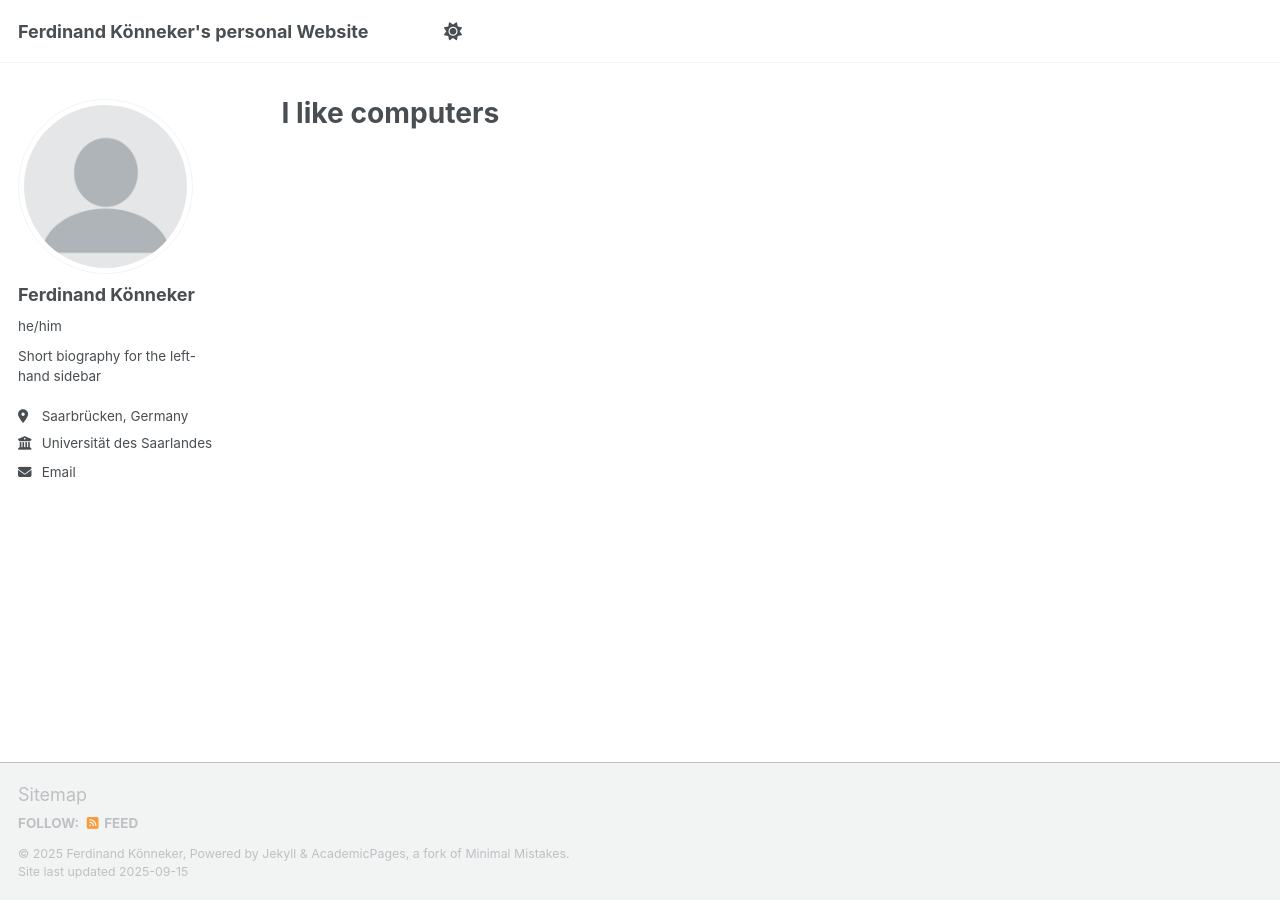
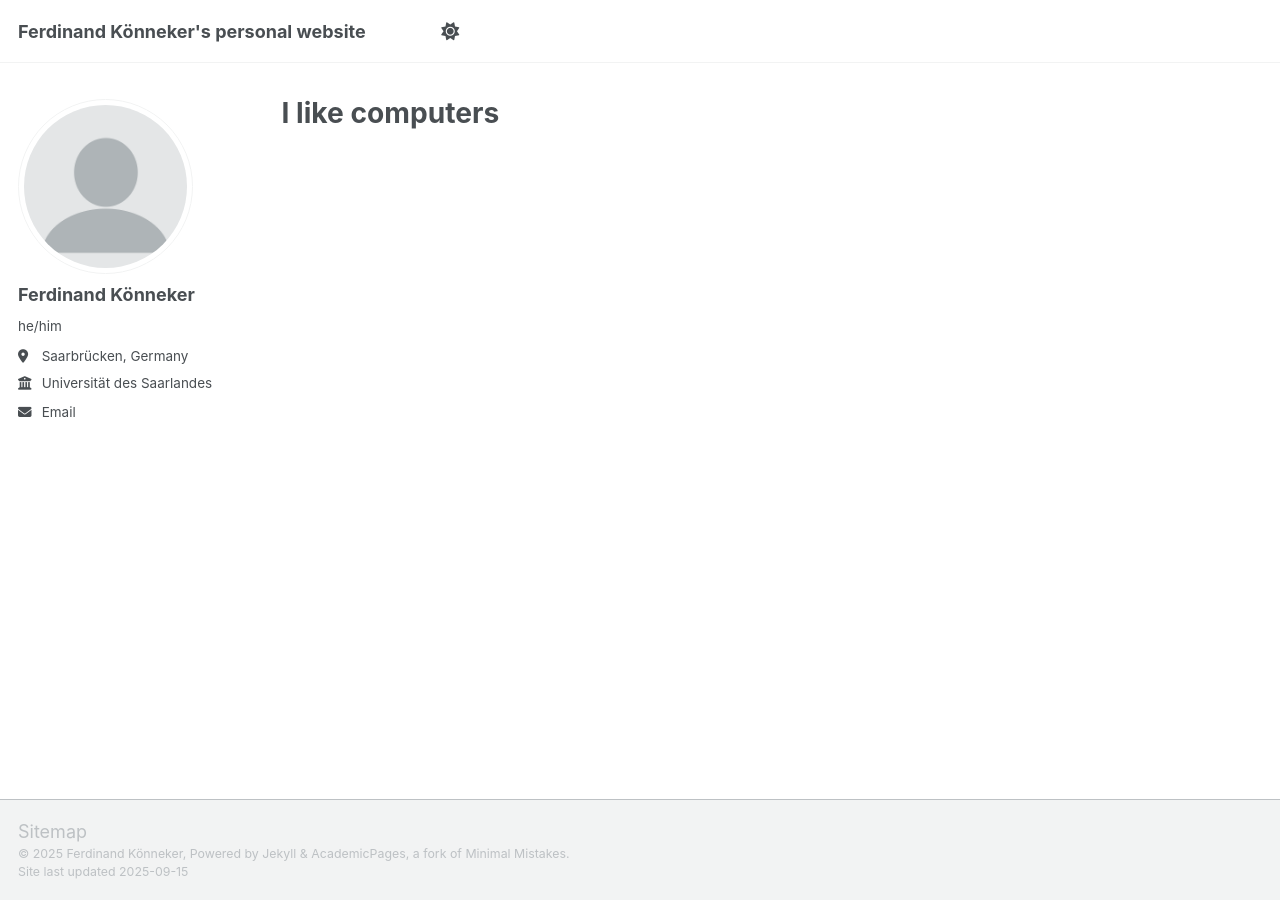
Before and after one commit to Koenneker/koenneker.github.io, a Jekyll site: the page built from _pages/about.md, in a window 1280 px wide. Built offline with Jekyll 4.4.1, drawn with Linux system fonts in a browser that asks for light colours; a script that is not in the unit is left out.

Commit message:
update config

```diff
--- a/_config.yml
+++ b/_config.yml
@@ -9,7 +9,7 @@
 # Basic Site Settings
 locale                   : "en-US"
 site_theme               : "default" # Currently available options are "default", "air"
-title                    : "Ferdinand Könneker's personal Website"
+title                    : "Ferdinand Könneker's personal website"
 title_separator          : "-"
 name                     : &name "Ferdinand Könneker"
 description              : &description "Your Name's academic portfolio"   # Update this with a general description of your site, this is the default if not overridden by a page
@@ -26,7 +26,7 @@ author:
   avatar           : "profile.png"
   name             : "Ferdinand Könneker"
   pronouns         : "he/him"
-  bio              : "Short biography for the left-hand sidebar"
+  bio              : #"Short biography for the left-hand sidebar"
   location         : "Saarbrücken, Germany"
   employer         : "Universität des Saarlandes"
   uri              : # URL
@@ -122,7 +122,7 @@ staticman:
       options:
         format           : "iso8601" # "iso8601" (default), "timestamp-seconds", "timestamp-milliseconds"
 atom_feed:
-  hide                   : false     # change to true to hide the RSS feed in the footer
+  hide                   : true     # change to true to hide the RSS feed in the footer
   path                   : # blank (default) uses feed.xml
 
 
```
